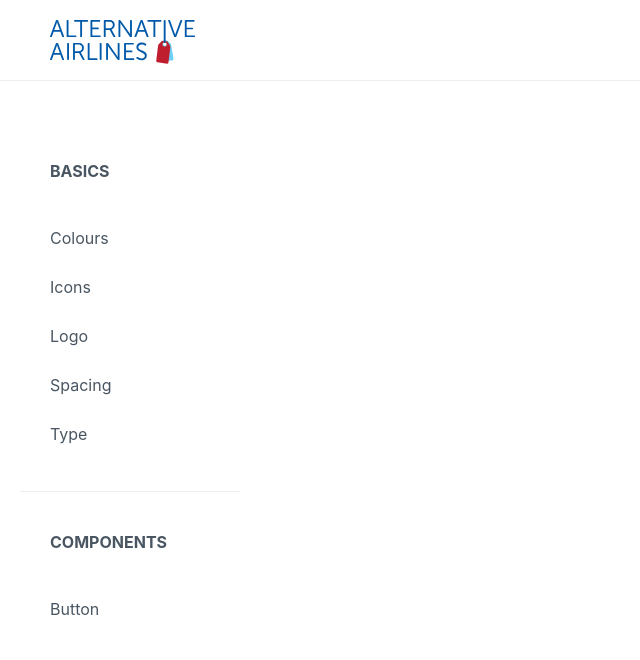
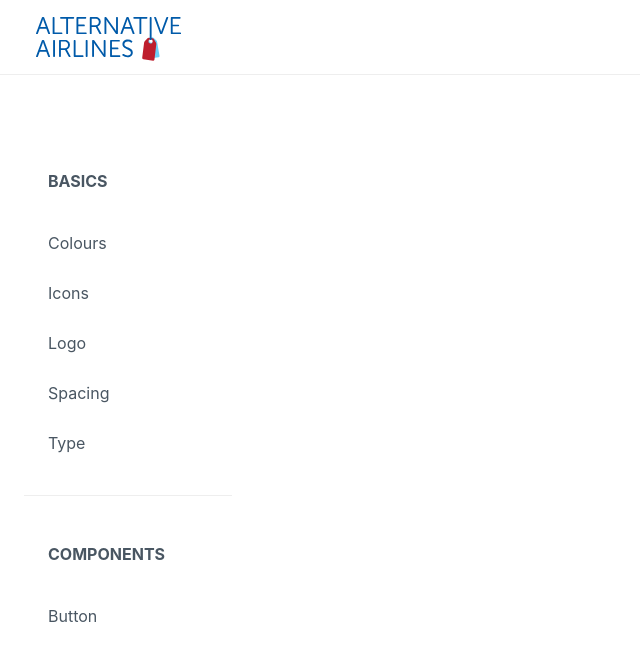
Before and after one commit to chris-rodgers/aa-paterns, a Vue app: page / in a window 1280 px wide. Shown: the top 660 px of the page, without its empty margins (0-640 px from the left). Built offline with nearby package versions, Linux system fonts and the light colour scheme; what vue-toasted would draw is missing.

Commit message:
Work on global spacing

```diff
--- a/src/App.vue
+++ b/src/App.vue
@@ -45,7 +45,7 @@ export default {
 <style lang="scss">
 .header {
   border-bottom: 1px solid $zinc;
-  margin-bottom: 40px;
+  margin-bottom: $global-spacing-large;
   &__inner {
     width: 100%;
     display: flex;
@@ -53,20 +53,20 @@ export default {
     align-items: center;
   }
   &__logo {
-    height: 40px;
-    margin: 10px 20px;
+    height: $global-spacing-large;
+    margin: $global-spacing-medium;
     @include breakpoint("tablet") {
       height: 50px;
-      margin: 15px 50px;
+      margin: $global-spacing-medium ($global-spacing + $global-spacing-medium);
     }
   }
   &__button {
     line-height: 0;
   }
   &__burger {
-    width: 20px;
-    height: 20px;
-    margin: 20px;
+    width: $global-spacing;
+    height: $global-spacing;
+    margin: $global-spacing-medium;
     line {
       stroke: $cobalt;
     }
@@ -93,16 +93,16 @@ export default {
 }
 .main {
   flex: 1;
-  padding: 0 20px;
+  padding: 0 $global-spacing-medium;
   min-width: 100vw;
   @include breakpoint("mobile") {
     min-width: auto;
   }
   @include breakpoint("tablet") {
-    padding: 0 20px 0 40px;
+    padding: 0 $global-spacing 0 $global-spacing-large;
   }
   &__title {
-    margin-bottom: 12px;
+    margin-bottom: $global-spacing-medium;
     overflow: hidden;
   }
   &__content {
--- a/src/modules/Aside.vue
+++ b/src/modules/Aside.vue
@@ -34,29 +34,29 @@ export default {
 .aside {
   flex-basis: 280px;
   @include breakpoint("tablet") {
-    padding: 40px 40px 0 20px;
+    padding: $global-spacing-large $global-spacing-large 0 $global-spacing;
   }
   &-section {
-    padding-bottom: 12px;
-    margin-bottom: 40px;
+    padding-bottom: $global-spacing-medium;
+    margin-bottom: $global-spacing-large;
     &__title {
       font-weight: bold;
       text-transform: uppercase;
-      padding: 0 30px 12px;
+      padding: 0 $global-spacing $global-spacing-medium;
     }
     &__links {
       margin: 0;
-      padding: 18px;
+      padding: $global-spacing-medium;
       list-style: none;
     }
     &__link {
       display: block;
-      padding: 12px;
+      padding: $global-spacing-medium;
       color: inherit;
       text-decoration: none;
       cursor: pointer;
       border-radius: $global-radius;
-      margin: 5px 0;
+      margin: $global-spacing-small 0;
       &--active {
         color: white;
         background-color: #005ba9;
```
